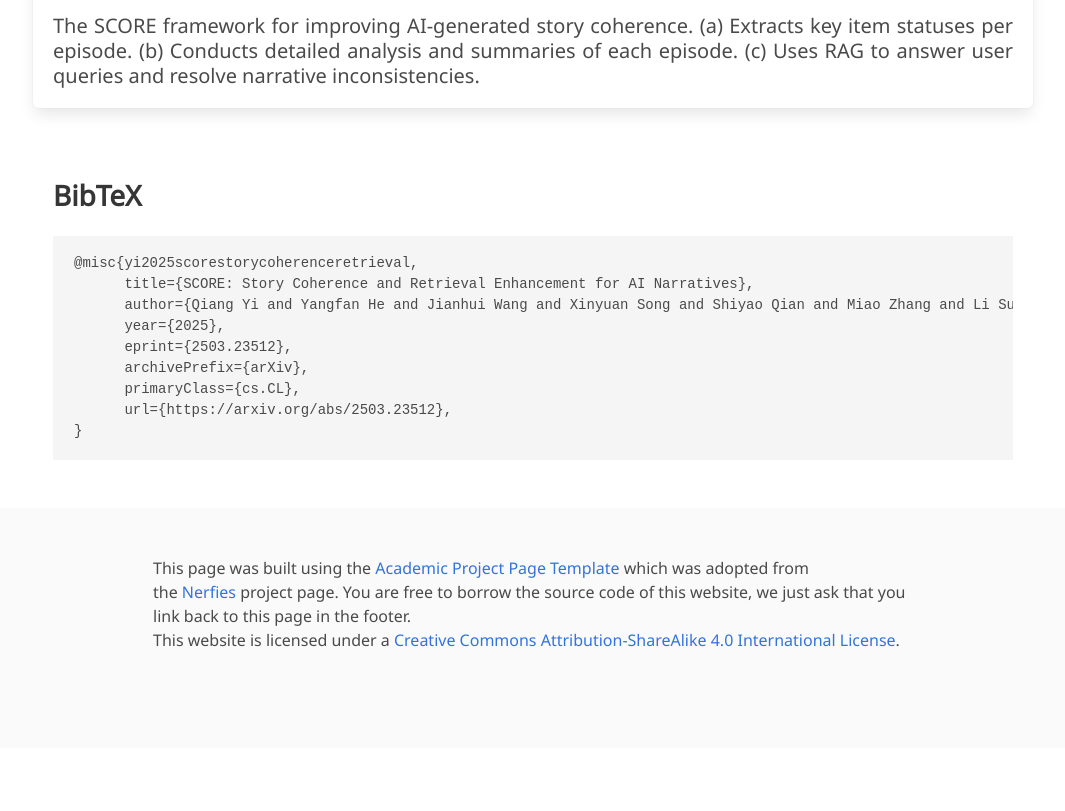
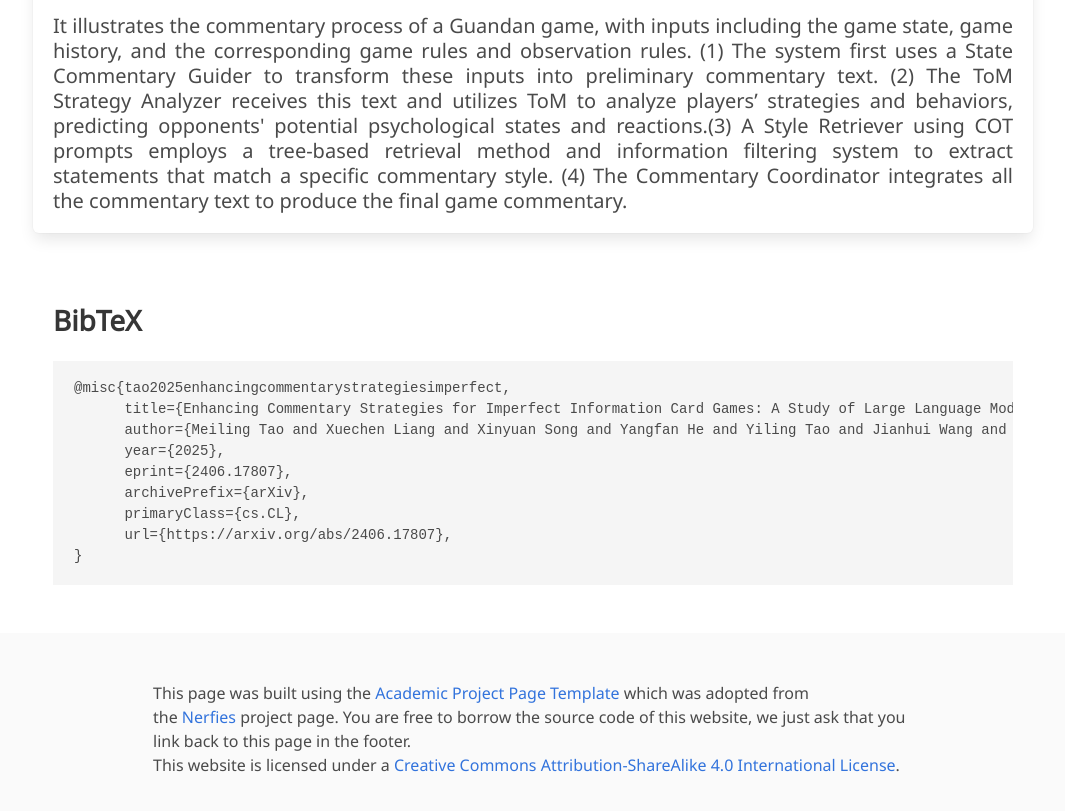
Before and after one commit to jianhuiwemi/Enhancing-Commentary-Strategies-for-Imperfect-Information-Card-Games, a plain HTML site: page index.html in a window 1280 px wide. Shown: the part 949-1760 px from the top of the page, without its empty margins (107-1172 px from the left). Before the commit the page ends 1697 px from the top, so only its background shows below. Drawn offline with nearby package versions, Linux system fonts and the light colour scheme; some icons are missing; a web font is replaced by a local one.

Commit message:
Update index.html

```diff
--- a/index.html
+++ b/index.html
@@ -24,7 +24,7 @@
   <meta name="viewport" content="width=device-width, initial-scale=1">
 
 
-  <title>SCORE: Story Coherence and Retrieval Enhancement for AI Narratives</title>
+  <title>Enhancing Commentary Strategies for Imperfect Information Card Games: A Study of Large Language Models in Guandan Commentary</title>
   <link rel="icon" type="image/png" href="static/images/favicon.png">
   <link href="https://fonts.googleapis.com/css?family=Google+Sans|Noto+Sans|Castoro"
   rel="stylesheet">
@@ -145,7 +145,7 @@ https://github.com/heimy2000/guandan.
           style="width:100%; height:auto; display:block; margin:0 auto;">
         <h2 class="subtitle"
             style="margin-top:1rem; text-align:justify;">
-          The SCORE framework for improving AI-generated story coherence. (a) Extracts key item statuses per episode. (b) Conducts detailed analysis and summaries of each episode. (c) Uses RAG to answer user queries and resolve narrative inconsistencies.
+            It illustrates the commentary process of a Guandan game, with inputs including the game state, game history, and the corresponding game rules and observation rules. (1) The system first uses a State Commentary Guider to transform these inputs into preliminary commentary text. (2) The ToM Strategy Analyzer receives this text and utilizes ToM to analyze players’ strategies and behaviors, predicting opponents' potential psychological states and reactions.(3) A Style Retriever using COT prompts employs a tree-based retrieval method and information filtering system to extract statements that match a specific commentary style. (4) The Commentary Coordinator integrates all the commentary text to produce the final game commentary.
         </h2>
       </div>
     </div>
@@ -160,14 +160,14 @@ https://github.com/heimy2000/guandan.
   <section class="section" id="BibTeX">
     <div class="container is-max-desktop content">
       <h2 class="title">BibTeX</h2>
-      <pre><code>@misc{yi2025scorestorycoherenceretrieval,
-      title={SCORE: Story Coherence and Retrieval Enhancement for AI Narratives},
-      author={Qiang Yi and Yangfan He and Jianhui Wang and Xinyuan Song and Shiyao Qian and Miao Zhang and Li Sun and Tianyu Shi},
+      <pre><code>@misc{tao2025enhancingcommentarystrategiesimperfect,
+      title={Enhancing Commentary Strategies for Imperfect Information Card Games: A Study of Large Language Models in Guandan Commentary},
+      author={Meiling Tao and Xuechen Liang and Xinyuan Song and Yangfan He and Yiling Tao and Jianhui Wang and Sun Li Tianyu Shi},
       year={2025},
-      eprint={2503.23512},
+      eprint={2406.17807},
       archivePrefix={arXiv},
       primaryClass={cs.CL},
-      url={https://arxiv.org/abs/2503.23512},
+      url={https://arxiv.org/abs/2406.17807},
 }</code></pre>
     </div>
 </section>
```
